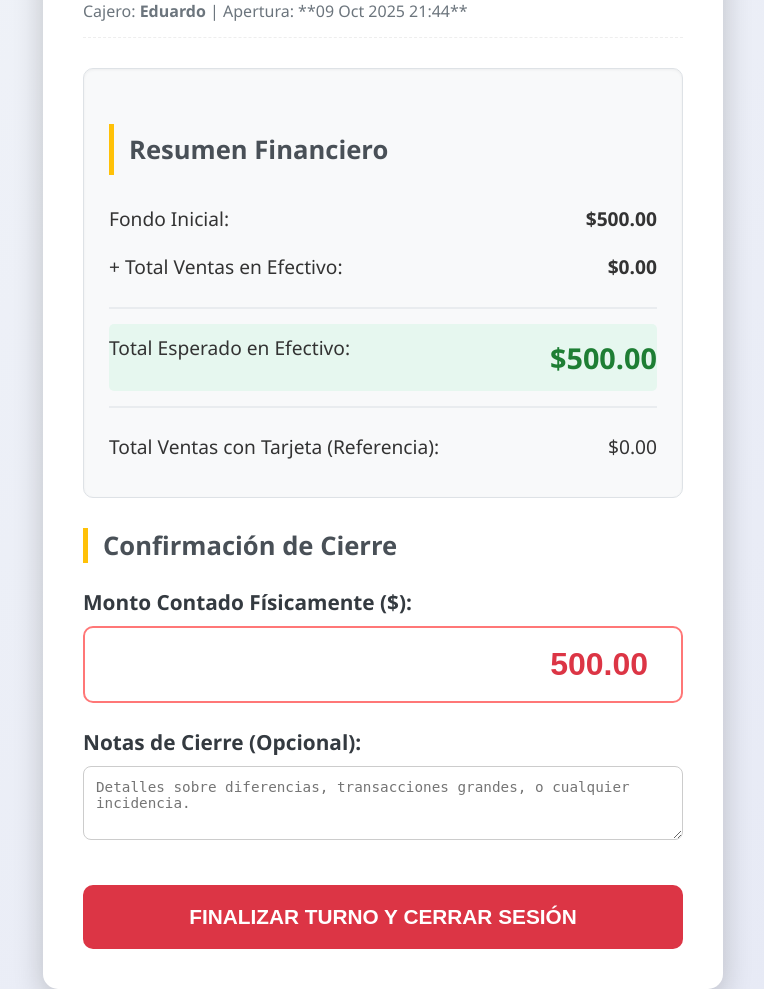
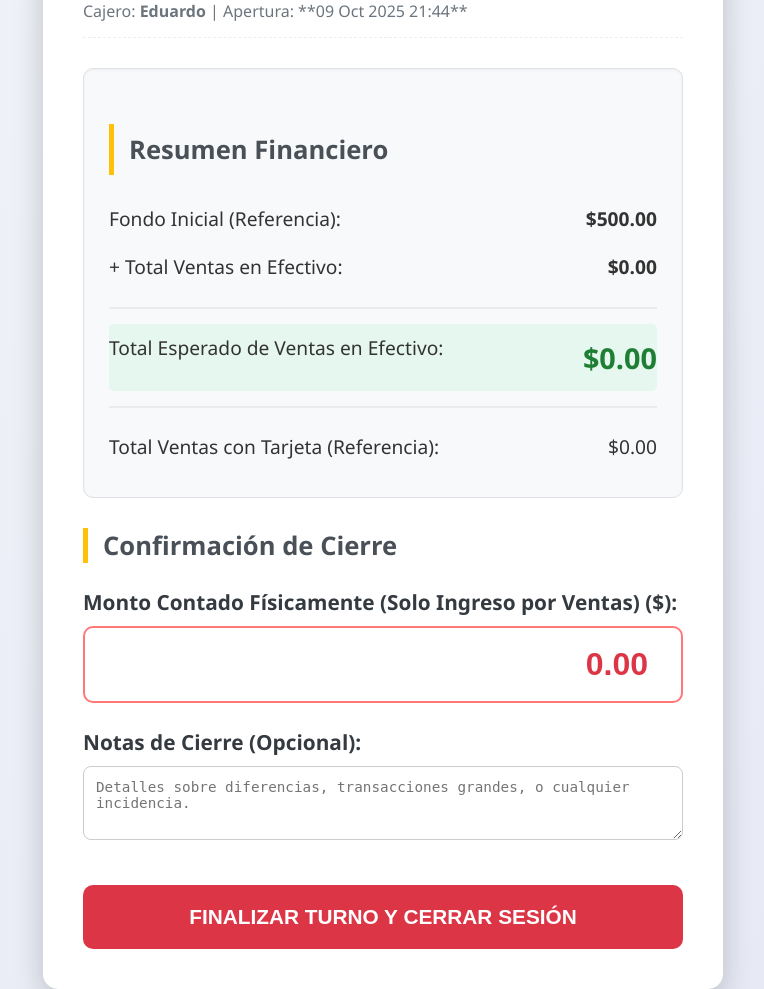
Before and after one commit to RogerEhq/almacen, a Django app: page /pos/close-session/ in a window 1280 px wide. Shown: the part 153-1142 px from the top of the page, without its empty margins (257-1021 px from the left). Run offline with Django 5.2, Linux system fonts and the light colour scheme; a user stored in the database is signed in; data comes from the database, SQL or seed files in the repository; data that the repository does not hold is empty.

Commit message:
correccion de cierre de caja

```diff
--- a/pos/templates/pos/close_session.html
+++ b/pos/templates/pos/close_session.html
@@ -185,10 +185,14 @@
 
         <div class="financial-summary">
             <h2>Resumen Financiero</h2>
-            <div>Fondo Inicial: <span><b>${{ session.starting_balance|floatformat:2 }}</b></span></div>
+
+            <div>Fondo Inicial (Referencia): <span><b>${{ session.starting_balance|floatformat:2 }}</b></span></div>
+
             <div>+ Total Ventas en Efectivo: <span><b>${{ cash_sales|floatformat:2 }}</b></span></div>
             <hr>
-            <div class="expected-total">Total Esperado en Efectivo: <span><b>${{ expected_balance|floatformat:2 }}</b></span></div>
+
+            <div class="expected-total">Total Esperado de Ventas en Efectivo: <span><b>${{ expected_balance|floatformat:2 }}</b></span></div>
+
             <hr>
             <div>Total Ventas con Tarjeta (Referencia): <span>${{ card_sales|floatformat:2 }}</span></div>
         </div>
@@ -197,7 +201,7 @@
         <form method="post">
             {% csrf_token %}
 
-            <label for="ending_balance">Monto Contado Físicamente ($):</label>
+            <label for="ending_balance">Monto Contado Físicamente (Solo Ingreso por Ventas) ($):</label>
             <input
                 type="number"
                 id="ending_balance"
--- a/pos/views.py
+++ b/pos/views.py
@@ -50,19 +50,28 @@ def open_session_view(request):
 @login_required
 def close_session_view(request):
     """Vista para cerrar el turno de caja (HU #6)."""
+    # ... (Se mantiene la lógica para encontrar la sesión activa) ...
     active_session = CashDrawerSession.objects.filter(user=request.user, end_time__isnull=True).first()
     if not active_session:
         return redirect('pos_main')
 
-    cash_sales = active_session.sales.filter(payment_method='cash').aggregate(total_sum=Sum('total_amount'))['total_sum'] or Decimal('0.00')
-    card_sales = active_session.sales.filter(payment_method='card').aggregate(total_sum=Sum('total_amount'))['total_sum'] or Decimal('0.00')
-    expected_balance = active_session.starting_balance + cash_sales
+    # 1. Se calcula el total de ventas en efectivo
+    cash_sales = active_session.sales.filter(payment_method='cash').aggregate(total_sum=Sum('total_amount'))[
+                     'total_sum'] or Decimal('0.00')
+
+    # 2. Se calcula el total de ventas con tarjeta (solo referencia)
+    card_sales = active_session.sales.filter(payment_method='card').aggregate(total_sum=Sum('total_amount'))[
+                     'total_sum'] or Decimal('0.00')
+
+    # ✅ CORRECCIÓN CLAVE: El total esperado es SOLO las ventas en efectivo.
+    # El fondo inicial se mantiene separado para que el cajero lo retire.
+    expected_balance = cash_sales
 
     context = {
         'session': active_session,
         'cash_sales': cash_sales,
         'card_sales': card_sales,
-        'expected_balance': expected_balance,
+        'expected_balance': expected_balance,  # Este valor ahora es igual a cash_sales
     }
 
     if request.method == 'POST':
```
